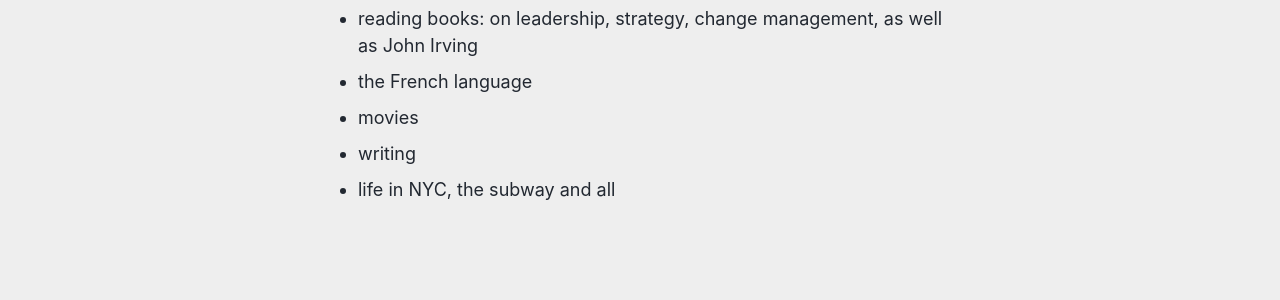
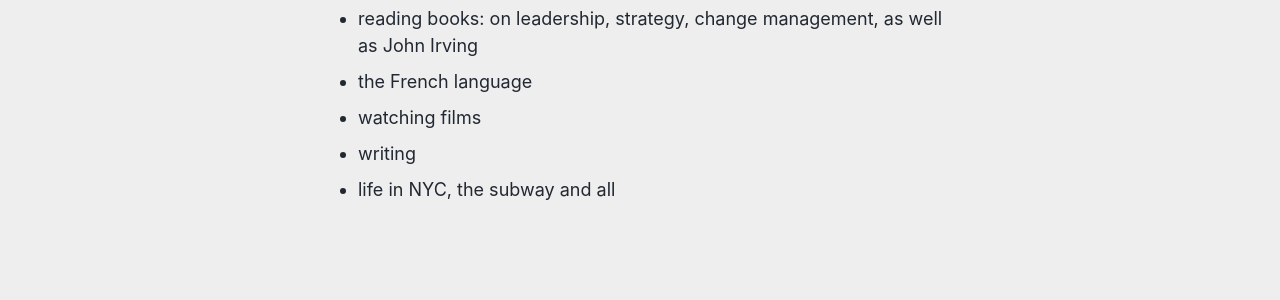
Before and after one commit to reshamas/reshamas.github.io, a Jekyll site: the page built from about/index.md, in a window 1280 px wide. Shown: the part 771-1071 px from the top of the page. Built offline with Jekyll 4.4.1, drawn with Linux system fonts in a browser that asks for light colours.

Commit message:
Update index.md

```diff
--- a/about/index.md
+++ b/about/index.md
@@ -22,6 +22,6 @@
 - yoga
 - reading books:  on leadership, strategy, change management, as well as John Irving
 - the French language
-- movies
+- watching films
 - writing
 - life in NYC, the subway and all
```
